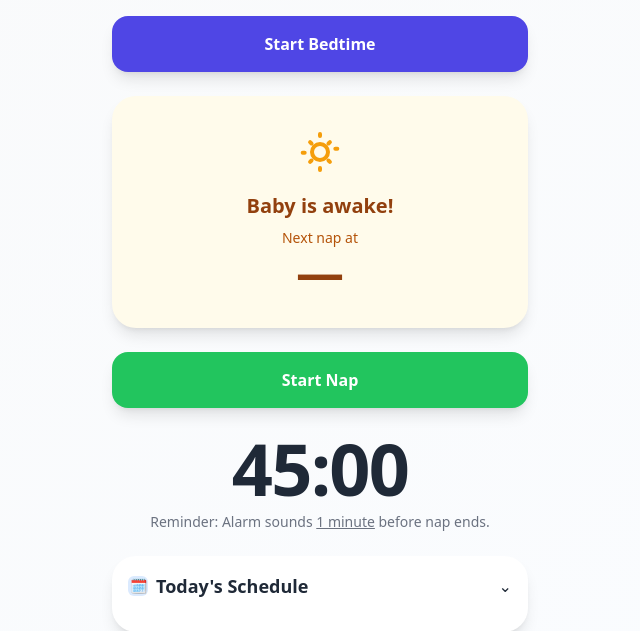
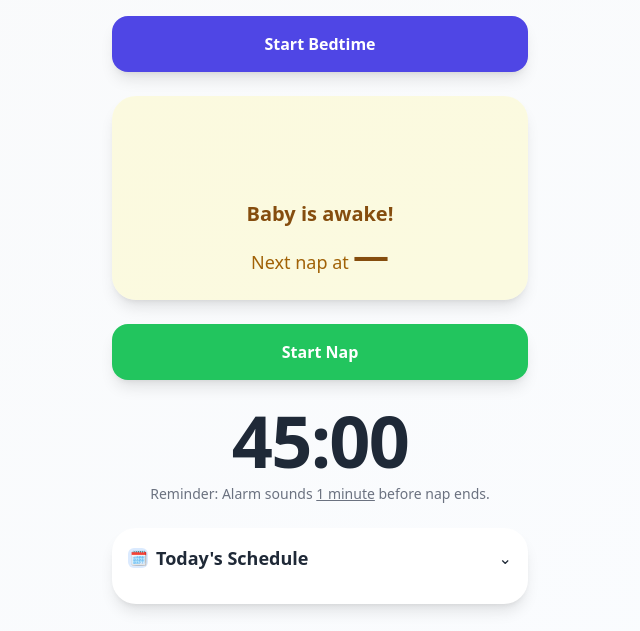
Before and after one commit to chandlershortlidge/baby_timer_app, a Flask app: page / in a window 1280 px wide. Shown: the top 631 px of the page, without its empty margins (320-960 px from the left). Run offline with Flask 3, Linux system fonts and the light colour scheme; data that the repository does not hold is empty; parts of the project's set-up code (start-up, migrations or seed data) failed here and were passed over; some libraries are stand-ins or nearby versions.

Commit message:
still trying to fix the homescreen

```diff
--- a/templates/index.html
+++ b/templates/index.html
@@ -17,20 +17,16 @@
     </button>
 
     <!-- Status card -->
-    <div id="status-card" class="bg-amber-50 rounded-3xl p-8 text-center shadow-lg flex flex-col items-center justify-center">
-      <div id="status-icon-container" class="w-12 h-12 text-amber-500 mb-4">
-        <!-- Icons toggled by JS -->
-        <svg id="awake-icon" xmlns="http://www.w3.org/2000/svg" fill="none" viewBox="0 0 24 24" stroke="currentColor">
-          <path stroke-linecap="round" stroke-linejoin="round" stroke-width="2" d="M12 3v1m0 16v1m8.66-10.66h-1M4.34 12.34h-1M16.95 7.05l-.7.7M7.75 16.25l-.7.7M16.95 16.95l-.7-.7M7.75 7.75l-.7-.7M12 8a4 4 0 100 8 4 4 0 000-8z"/>
-        </svg>
-        <svg id="asleep-icon" class="hidden" xmlns="http://www.w3.org/2000/svg" fill="none" viewBox="0 0 24 24" stroke="currentColor">
-          <path stroke-linecap="round" stroke-linejoin="round" stroke-width="2" d="M21 12.79A9 9 0 1111.21 3 7 7 0 0021 12.79z"/>
-        </svg>
+    <div id="status-card" class="bg-yellow-100/50 rounded-3xl p-6 text-center shadow-lg">
+      <div id="status-icon-container" class="w-16 h-16 mx-auto text-yellow-500">
+        <!-- simple placeholders; JS toggles visibility -->
+        <svg id="awake-icon" viewBox="0 0 24 24"></svg>
+        <svg id="asleep-icon" class="hidden" viewBox="0 0 24 24"></svg>
       </div>
-      <p id="status-message" class="text-xl font-bold text-amber-800">Baby is awake!</p>
+      <p id="status-message" class="text-xl font-bold mt-4 text-yellow-800">Baby is awake!</p>
       <p id="next-nap-container" class="mt-2">
-        <span id="next-event-label" class="block text-sm text-amber-700">Next nap at</span>
-        <span id="next-event-time" class="block text-5xl font-extrabold text-amber-800">—</span>
+        <span id="next-event-label" class="text-lg text-yellow-700">Next nap at</span>
+        <span id="next-event-time" class="text-4xl font-extrabold text-yellow-800">—</span>
       </p>
     </div>
 
```
